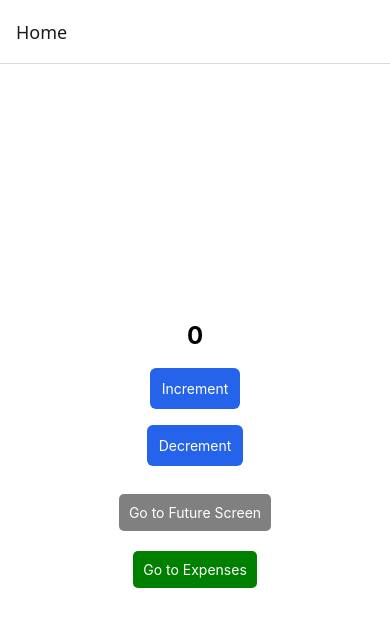
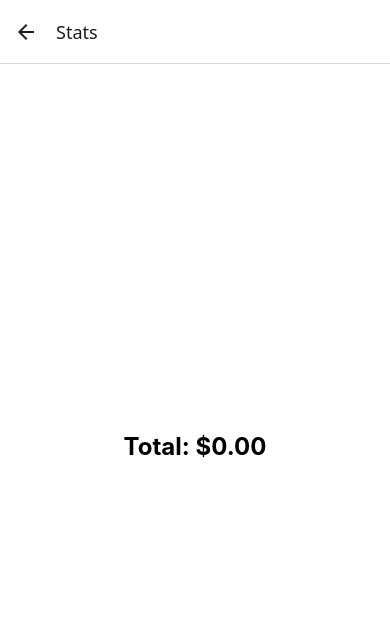
Before and after one commit to Tigran105/Mobile-Expense-Tracker, a React Native app: screen /Stats in a window 390 px wide. Shown: the top 626 px of the page. Built offline with nearby package versions, Linux system fonts and the light colour scheme.

Commit message:
Persist total and expenses in AsyncStorage with Zustand integration

```diff
--- a/src/navigation/AppNavigator.tsx
+++ b/src/navigation/AppNavigator.tsx
@@ -4,12 +4,14 @@ import HomeScreen from "@screens/HomeScreen";
 import CounterScreen from "@screens/CounterScreen";
 import FutureScreen from "@screens/FutureScreen";
 import ExpensesScreen from "@screens/ExpensesScreen";
+import StatsScreen from "@screens/StatsScreen";
 
 export type RootStackParamList = {
   Home: undefined;
   Counter: undefined;
   Future: undefined;
   Expenses: undefined;
+  Stats: undefined;
 };
 
 const Stack = createNativeStackNavigator<RootStackParamList>();
@@ -22,6 +24,7 @@ export default function AppNavigator() {
         <Stack.Screen name="Counter" component={CounterScreen} />
         <Stack.Screen name="Future" component={FutureScreen} />
         <Stack.Screen name="Expenses" component={ExpensesScreen} />
+        <Stack.Screen name="Stats" component={StatsScreen} />
       </Stack.Navigator>
     </NavigationContainer>
   );
--- a/src/screens/HomeScreen.tsx
+++ b/src/screens/HomeScreen.tsx
@@ -27,21 +27,32 @@ export default function HomeScreen() {
   }, []);
 
   return (
-    <View style={{ flex: 1, justifyContent: 'center', alignItems: 'center', backgroundColor: 'white' }}>
+    <View style={{ flex: 1, justifyContent: 'center', alignItems: 'center', backgroundColor: 'white', padding: 16 }}>
+      {/* Counter Component */}
       <Counter count={count} onIncrement={increment} onDecrement={decrement} />
 
+      {/* Navigate to FutureScreen */}
       <Pressable
         onPress={() => navigation.navigate('Future')}
-        style={{ padding: 10, backgroundColor: 'gray', borderRadius: 5, marginTop: 20 }}
+        style={{ padding: 10, backgroundColor: 'gray', borderRadius: 5, marginTop: 20, width: '80%', alignItems: 'center' }}
       >
         <Text style={{ color: 'white' }}>Go to Future Screen</Text>
       </Pressable>
 
+      {/* Navigate to ExpensesScreen */}
       <Pressable
         onPress={() => navigation.navigate('Expenses')}
-        style={{ padding: 10, backgroundColor: 'green', borderRadius: 5, marginTop: 20 }}
+        style={{ padding: 10, backgroundColor: 'green', borderRadius: 5, marginTop: 20, width: '80%', alignItems: 'center' }}
       >
         <Text style={{ color: 'white' }}>Go to Expenses</Text>
+      </Pressable>
+
+      {/* Navigate to StatsScreen */}
+      <Pressable
+        onPress={() => navigation.navigate('Stats')}
+        style={{ padding: 10, backgroundColor: 'purple', borderRadius: 5, marginTop: 20, width: '80%', alignItems: 'center' }}
+      >
+        <Text style={{ color: 'white' }}>Go to Stats</Text>
       </Pressable>
     </View>
   );
--- /dev/null
+++ b/src/screens/StatsScreen.tsx
@@ -0,0 +1,46 @@
+import { useEffect } from 'react';
+import { View, Text } from 'react-native';
+import styled from 'styled-components/native';
+import { useStore } from '@store/store';
+
+const Container = styled(View)`
+    flex: 1;
+    justify-content: center;
+    align-items: center;
+    background-color: #fff;
+    padding: 16px;
+`;
+
+const TotalText = styled(Text)`
+    font-size: 24px;
+    font-weight: bold;
+    margin-bottom: 16px;
+`;
+
+const ExpenseItem = styled(Text)`
+    font-size: 16px;
+    color: #333;
+    margin-bottom: 4px;
+`;
+
+export default function StatsScreen() {
+  const expenses = useStore((state) => state.expenses);
+  const total = useStore((state) => state.total);
+  const loadExpenses = useStore((state) => state.loadExpenses);
+
+  useEffect(() => {
+    loadExpenses();
+  }, []);
+
+  return (
+    <Container>
+      <TotalText>Total: ${total.toFixed(2)}</TotalText>
+
+      {expenses.map((e, idx) => (
+        <ExpenseItem key={idx}>
+          {e.title}: ${e.amount.toFixed(2)}
+        </ExpenseItem>
+      ))}
+    </Container>
+  );
+}
--- a/src/store/store.ts
+++ b/src/store/store.ts
@@ -9,15 +9,18 @@ type Expense = {
 type State = {
   count: number;
   expenses: Expense[];
+  total: number;
   increment: () => void;
   decrement: () => void;
   addExpense: (expense: Expense) => void;
-  loadExpenses: () => void; // новый метод
+  loadExpenses: () => void;
 };
 
 export const useStore = create<State>((set, get) => ({
   count: 0,
   expenses: [],
+  total: 0,
+
   increment: () => {
     set((state) => {
       const newCount = state.count + 1;
@@ -25,6 +28,7 @@ export const useStore = create<State>((set, get) => ({
       return { count: newCount };
     });
   },
+
   decrement: () => {
     set((state) => {
       const newCount = state.count - 1;
@@ -32,24 +36,31 @@ export const useStore = create<State>((set, get) => ({
       return { count: newCount };
     });
   },
+
   addExpense: (expense) => {
     set((state) => {
       const newExpenses = [...state.expenses, expense];
+      const newTotal = newExpenses.reduce((acc, e) => acc + e.amount, 0);
+
+      // Сохраняем в AsyncStorage
       saveItem('expenses', JSON.stringify(newExpenses));
-      return { expenses: newExpenses };
+      saveItem('total', newTotal.toString());
+
+      return { expenses: newExpenses, total: newTotal };
     });
   },
+
   loadExpenses: async () => {
-    const data = await getItem('expenses');
-    if (data) {
-      try {
-        const parsed = JSON.parse(data);
-        if (Array.isArray(parsed)) {
-          set({ expenses: parsed });
-        }
-      } catch (e) {
-        console.error('Failed to parse expenses from storage', e);
-      }
+    try {
+      const expensesData = await getItem('expenses');
+      const totalData = await getItem('total');
+
+      const parsedExpenses: Expense[] = expensesData ? JSON.parse(expensesData) : [];
+      const parsedTotal: number = totalData ? parseFloat(totalData) : 0;
+
+      set({ expenses: parsedExpenses, total: parsedTotal });
+    } catch (e) {
+      console.error('Failed to load expenses or total', e);
     }
   },
 }));
```
